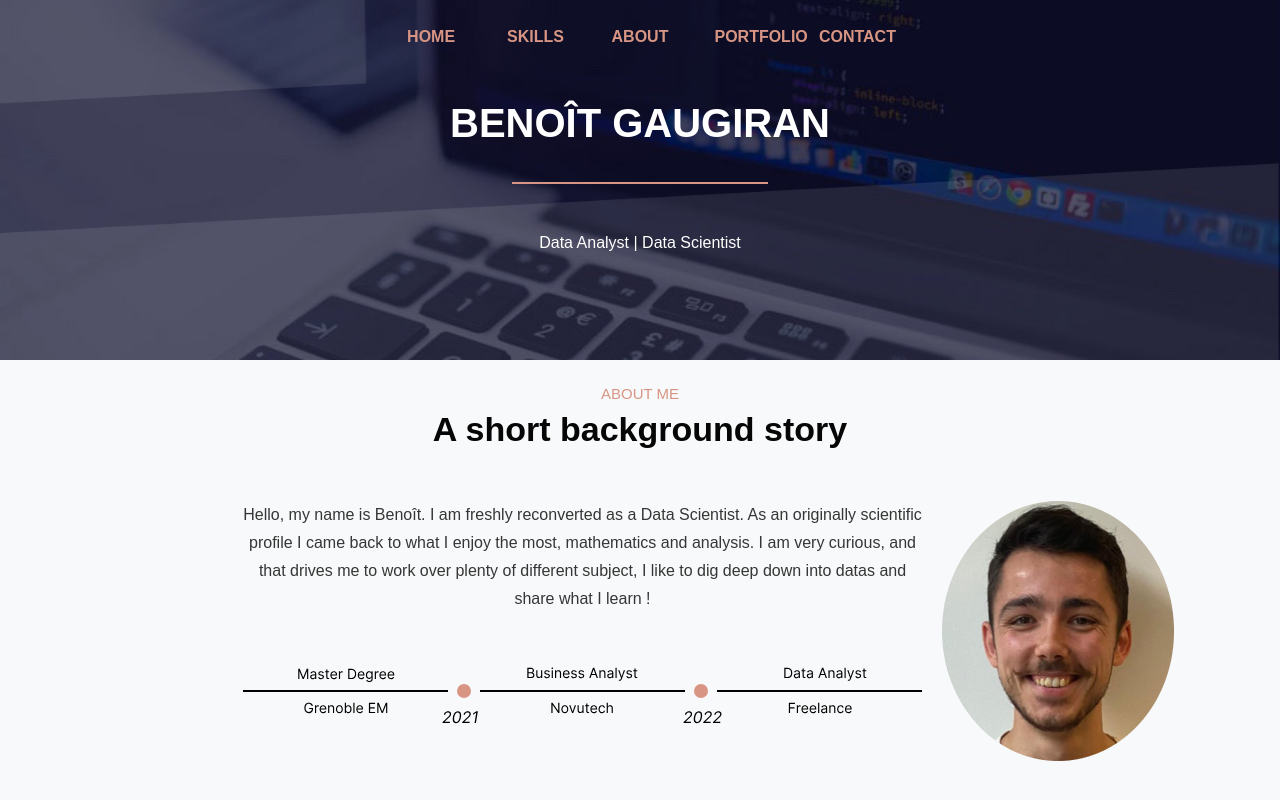
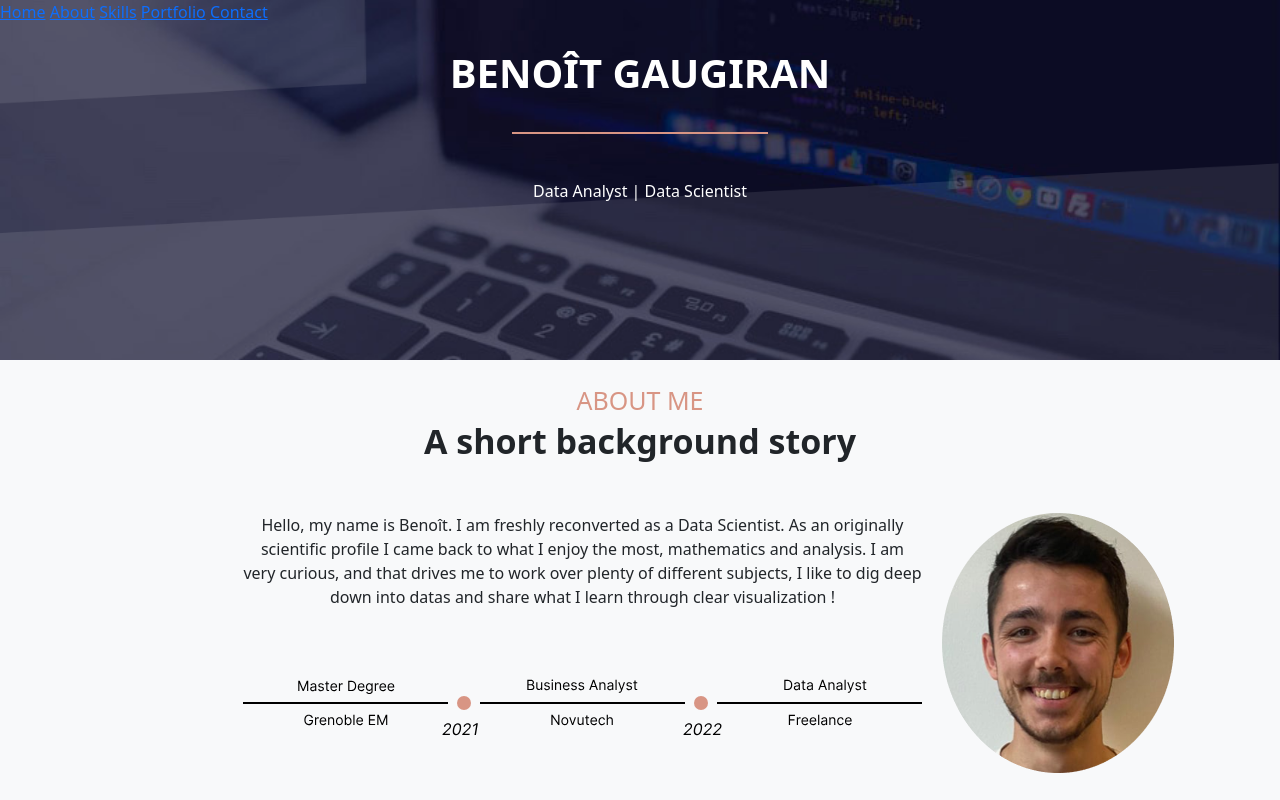
Before and after one commit to Yurhigz/BenoitGaugiran.github.io, a plain HTML site: page portfolio_v_1_0/index.html in a window 1280 px wide. Shown: the top 800 px of the page. Drawn offline with Linux system fonts and the light colour scheme.

Commit message:
Add files via upload

```diff
--- a/portfolio_v_1_0/index.html
+++ b/portfolio_v_1_0/index.html
@@ -7,23 +7,23 @@
         <link rel="stylesheet" href="style/style.css" type="text/css">
         <link rel="icon" href="image/data_brown.png">
         <link rel="stylesheet" href="style/bootstrap.min.css">
-        <link rel="stylesheet" href="style/style-starter.css">
 
     </head>
 
     <body>
 
+
         <!-- Header -->
         <div class='header'>
          <!-- Menu Bar -->
-            <div class="topnav">
-                <ul>
-                    <li><a class="active" href="#home">Home</a></li>
-                    <li><a href="#skills">Skills</a></li>
-                    <li><a href="#about">About</a></li>
-                    <li><a href="#portfolio">Portfolio</a></li>
-                    <li><a href="#contact">Contact</a></li>
-                </ul>
+            <div id="background-topnav">
+                <div id="topnav" >
+                        <a href="#home">Home</a>
+                        <a href="#about">About</a>
+                        <a href="#skills">Skills</a>
+                        <a href="#portfolio">Portfolio</a>
+                        <a href="#contact">Contact</a>
+                </div>
             </div>
             <div class="titre"><h1>Benoît Gaugiran</h1></div>
             <div class="bar"></div>
@@ -40,7 +40,7 @@
                     <p>Hello, my name is Benoît.
                         I am freshly reconverted as a Data Scientist.
                         As an originally scientific profile I came back to what I enjoy the most, mathematics and analysis.
-                        I am very curious, and that drives me to work over plenty of different subject, I like to dig deep down into datas and share what I learn !
+                        I am very curious, and that drives me to work over plenty of different subjects, I like to dig deep down into datas and share what I learn through clear visualization !
                     </p>
                     <img src = "./image/test.svg" alt="My SVG" style="margin-top: 50px;">
 
@@ -60,19 +60,19 @@
                         <div class="skill-bloc-left mbot" style="width: 50%;">
                             <img src="./image/data_gathering.png" width="48" height="48">
                             <h2>Data Gathering</h2>
-                            <p>Data harvesting , development of webscraping scripts. Creation of automated workflows.</p>
+                            <p>Data harvesting , development of webscraping scripts.<br> Creation of automated workflows.</p>
                         </div>
                         <div class="skill-bloc-right mbot" style="width: 50%;">
                             <img src="./image/data_cleaning.png" width="48" height="48">
                             <h2>Data Cleaning</h2>
-                            <p>Remove incorrect, corrupted, incorrectly formatted and duplicate data. Deliver proper dataset to explore.</p>
+                            <p>Remove incorrect, corrupted, incorrectly formatted and duplicate data.<br> Deliver proper dataset to explore.</p>
                         </div>
                     </div>
                     <div class="container-skill mbot">
                         <div class="skill-bloc-left" style="width: 50%;">
                             <img src="./image/search-analysis.png" width="48" height="48">
                             <h2>Data Mining </h2>
-                            <p>Data exploration and transformation, application of statistical methods. Analyzing results,trends. Get more value from data with prediction models.</p>
+                            <p>Data exploration and transformation, application of statistical methods.<br> Analyzing results,trends. Get more value from data with prediction models.</p>
                         </div>
                         <div class="skill-bloc-right mbot" style="width: 50%;">
                             <img src="./image/data-visualization.png" width="48" height="48">
@@ -185,7 +185,7 @@
                         <span class='copyright'>Copyright Gaugiran Benoit 2022 </span>
                     </div>
                     <div class="col-md-4">
-                        <ul class="list-inline social-button" style="margin-top: 10px;">
+                        <ul class="list-inline social-button" style="margin-top: 10px; text-align: center;">
                             <li class="list-inline-item"><a href='https://github.com/Yurhigz'><img src='./image/github-logo.png'width="36" height="36"></a></li>
                             <li class="list-inline-item"><a href='https://www.linkedin.com/in/benoit-gaugiran/'><img src="./image/linkedin.png" width="36" height="36"></a></li>
                             <li class="list-inline-item"><a href='mailto:benoitgaugiran@gmail.com?subject=Premier%20contact%20depuis%20benoitgaugiran.com'><img src="./image/email.png" width="36" height="36"></a></li>
@@ -195,7 +195,31 @@
                 </div>
             </div>
         </footer>
-        <script src="./js/bootstrap.bundle.min.js"></script>
+        <script>
+            // When the user scrolls the page, execute myFunction
+            window.onscroll = function() {myFunction()};
+
+            // Get the navbar
+            var navbar = document.getElementById("background-topnav");
+            console.log(navbar)
+
+            // Get the offset position of the navbar
+            var sticky = navbar.offsetTop;
+            console.log(sticky)
+
+            // Add the sticky class to the navbar when you reach its scroll position. Remove "sticky" when you leave the scroll position
+            function myFunction() {
+                if (window.pageYOffset > sticky) {
+                    console.log('sticky')
+                navbar.classList.add("sticky")
+                } else {
+                    console.log('not sticky')
+                navbar.classList.remove("sticky");
+                }
+            }
+        </script>
+        <script src="./js/bootstrap.bundle.min.js">
+        </script>
     </body>
 
 </html>
```
